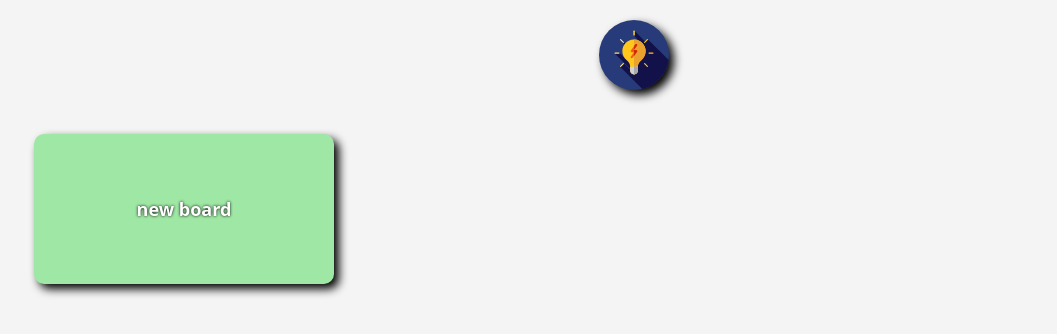
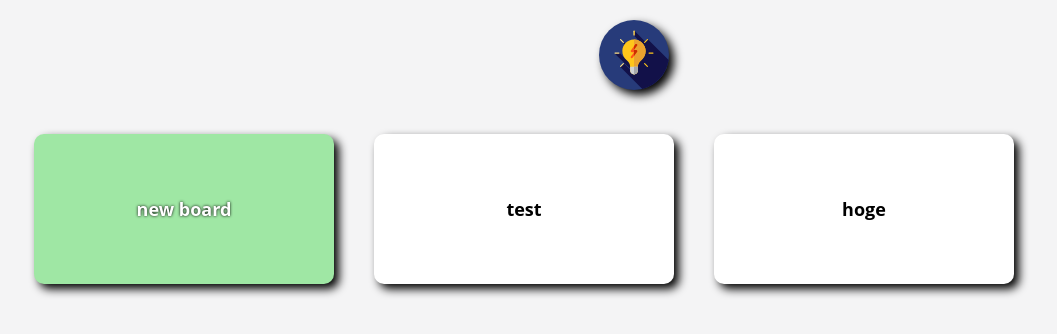
Before and after one commit to sodatsu01/trello-clone, a React (Create React App) app: page / in a window 1280 px wide. Shown: the top 334 px of the page, without its empty margins (6-1063 px from the left). Built offline with nearby package versions, Linux system fonts and the light colour scheme.

Commit message:
add board to loop

```diff
--- a/src/components/board.jsx
+++ b/src/components/board.jsx
@@ -2,9 +2,14 @@ import React from 'react'
 import BoardCard from './boardcard'
 
 function Board(props) {
+  const boards = [
+    {id: 1, name: "test"},
+    {id: 2, name: "hoge"}
+  ]
   return(
     <div className="board">
       <BoardCard new={true} boardName="" />
+      {boards.map((board)=>{ return <BoardCard new={false} boardName={board.name}/>})}
     </div>
   )
 }
```
